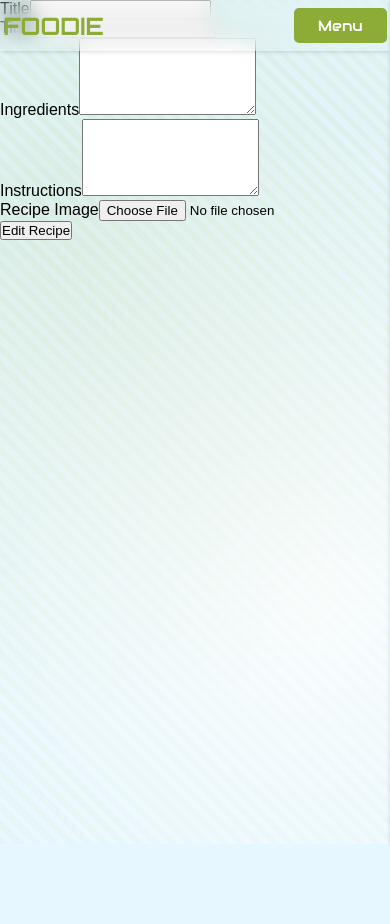
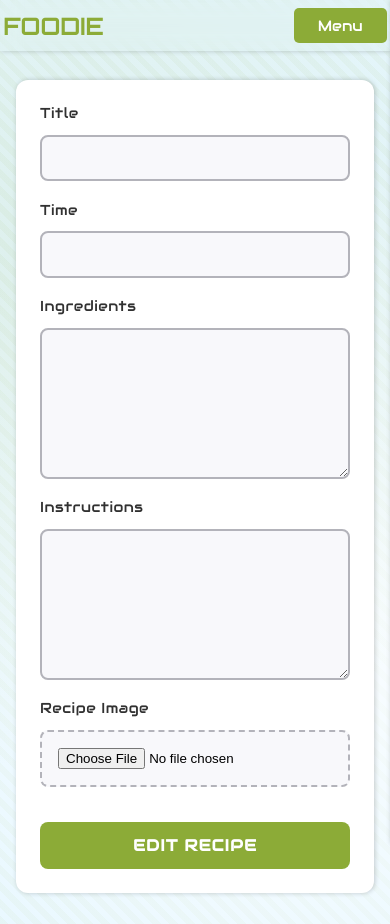
Before and after one commit to aniketkumar7/FOOD_BLOG_APP, a React (Vite) app in the folder Frontend/: page /editRecipe/1 in a window 390 px wide. Before the commit the page ends 844 px from the top, so only its background shows below. Built offline with nearby package versions, Linux system fonts and the light colour scheme; no server answers.

Commit message:
Update App.css

```diff
--- a/Frontend/src/App.css
+++ b/Frontend/src/App.css
@@ -283,8 +283,8 @@ li .login:hover {
 
 /* Card Styles */
 .card {
-  width: 350px;
-  height: 450px;
+  width: 320px;
+  height: 400px;
   box-shadow: var(--shadow-sm);
   background-color: var(--neutral-100);
   backdrop-filter: var(--blur-effect);
@@ -1163,3 +1163,169 @@ li .login:hover {
     padding: 1rem;
   }
 }
+
+.edit-recipe-container {
+  max-width: 800px;
+  margin: 8rem auto 2rem;
+  padding: 2.5rem;
+  background-color: var(--neutral-100);
+  border-radius: 12px;
+  box-shadow: var(--shadow-sm);
+  animation: fadeIn 0.3s ease-in-out;
+}
+
+.edit-recipe-form {
+  display: flex;
+  flex-direction: column;
+  gap: 1.8rem;
+}
+
+.edit-recipe-form-control {
+  display: flex;
+  flex-direction: column;
+  gap: 0.8rem;
+}
+
+.edit-recipe-form-control label {
+  font-family: var(--font-accent);
+  color: var(--neutral-400);
+  font-size: 1rem;
+  font-weight: 500;
+  letter-spacing: 0.5px;
+}
+
+.edit-recipe-input,
+.edit-recipe-textarea {
+  width: 100%;
+  padding: 1rem 1.2rem;
+  border: 2px solid var(--neutral-500);
+  border-radius: 8px;
+  font-family: var(--font-body);
+  font-size: 1rem;
+  color: var(--neutral-400);
+  background-color: var(--neutral-200);
+  transition: all 0.3s ease;
+}
+
+.edit-recipe-input:focus,
+.edit-recipe-textarea:focus {
+  outline: none;
+  border-color: var(--primary-100);
+  background-color: var(--neutral-100);
+  box-shadow: 0 0 0 4px rgba(140, 171, 55, 0.15);
+}
+
+.edit-recipe-textarea {
+  resize: vertical;
+  min-height: 120px;
+  line-height: 1.6;
+}
+
+.edit-recipe-file-input {
+  padding: 1rem;
+  border: 2px dashed var(--neutral-500);
+  border-radius: 8px;
+  background-color: var(--neutral-200);
+  cursor: pointer;
+  transition: all 0.3s ease;
+}
+
+.edit-recipe-file-input:hover {
+  border-color: var(--primary-100);
+  background-color: var(--neutral-300);
+}
+
+.edit-recipe-submit {
+  background-color: var(--primary-100);
+  color: var(--neutral-100);
+  padding: 1rem 2.5rem;
+  border: none;
+  border-radius: 8px;
+  font-family: var(--font-accent);
+  font-size: 1.1rem;
+  font-weight: 600;
+  cursor: pointer;
+  transition: all 0.3s ease;
+  margin-top: 1rem;
+  align-self: flex-start;
+  text-transform: uppercase;
+  letter-spacing: 1px;
+}
+
+.edit-recipe-submit:hover {
+  background-color: var(--primary-200);
+  transform: translateY(-2px);
+  box-shadow: 0 4px 12px rgba(140, 171, 55, 0.2);
+}
+
+.edit-recipe-submit:active {
+  transform: translateY(0);
+}
+
+/* Animation */
+@keyframes fadeIn {
+  from {
+    opacity: 0;
+    transform: translateY(10px);
+  }
+  to {
+    opacity: 1;
+    transform: translateY(0);
+  }
+}
+
+/* Responsive Design */
+@media (max-width: 868px) {
+  .edit-recipe-container {
+    margin: 6rem 2rem 2rem;
+    padding: 2rem;
+  }
+}
+
+@media (max-width: 576px) {
+  .edit-recipe-container {
+    margin: 5rem 1rem 1rem;
+    padding: 1.5rem;
+  }
+
+  .edit-recipe-form {
+    gap: 1.2rem;
+  }
+
+  .edit-recipe-submit {
+    width: 100%;
+    padding: 0.8rem;
+    font-size: 1rem;
+  }
+
+  .edit-recipe-input,
+  .edit-recipe-textarea {
+    padding: 0.8rem 1rem;
+    font-size: 0.95rem;
+  }
+
+  .edit-recipe-form-control label {
+    font-size: 0.9rem;
+  }
+}
+
+/* Placeholder styling */
+.edit-recipe-input::placeholder,
+.edit-recipe-textarea::placeholder {
+  color: var(--neutral-500);
+  opacity: 0.7;
+}
+
+/* Error states */
+.edit-recipe-input.error,
+.edit-recipe-textarea.error {
+  border-color: #ff4444;
+  background-color: #fff8f8;
+}
+
+/* Disabled states */
+.edit-recipe-submit:disabled {
+  background-color: var(--neutral-500);
+  cursor: not-allowed;
+  transform: none;
+}
```
